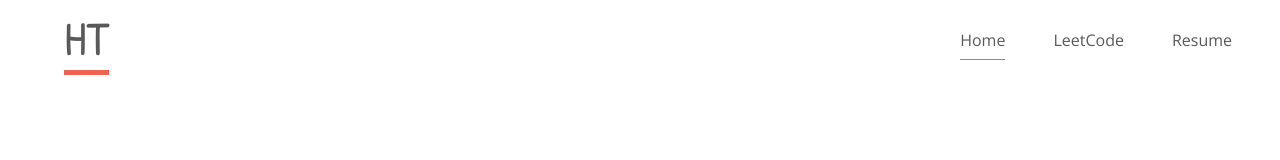
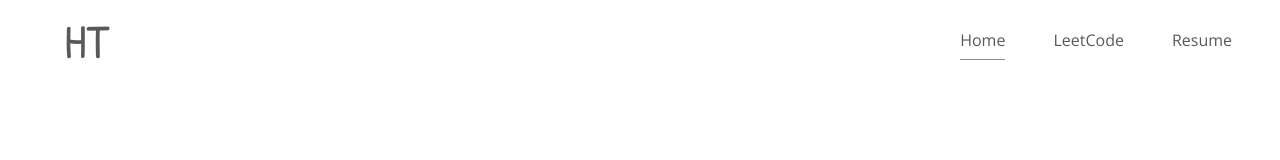
Before and after one commit to max172-hqt/max172-hqt.github.io, a Next.js app: page / in a window 1280 px wide. Shown: the top 160 px of the page. Built offline with nearby package versions, Linux system fonts and the light colour scheme.

Commit message:
fix: Add style for navigation bar

```diff
--- a/components/Navigation/Navbar.module.css
+++ b/components/Navigation/Navbar.module.css
@@ -3,7 +3,6 @@
   font-size: 3em;
   transition: all 200ms;
   margin-left: 1rem;
-  border-bottom: 5px solid var(--theme-color);
 }
 
 .logo a {
@@ -21,7 +20,8 @@
   width: 100%;
   display: flex;
   align-items: center;
-  position: relative;
+  position: fixed;
+
 }
 
 .menuButton {
--- a/components/Navigation/PageNavbar.tsx
+++ b/components/Navigation/PageNavbar.tsx
@@ -1,10 +1,44 @@
 import Link from "next/link";
 import styles from "./Navbar.module.css";
 import Menu from "@mui/icons-material/Menu";
-import { useEffect, useState } from "react";
+import React, { useEffect, useState } from "react";
 import { useRouter } from "next/router";
+import { Slide, useScrollTrigger } from "@mui/material";
 
-export default function Navbar() {
+interface Props {
+  /**
+   * Injected by the documentation to work in an iframe.
+   * You won't need it on your project.
+   */
+  window?: () => Window;
+  children: React.ReactElement;
+}
+
+function HideOnScroll(props: Props) {
+  const { children, window } = props;
+
+  const trigger = useScrollTrigger({
+    disableHysteresis: true,
+    threshold: 100,
+    target: window ? window() : undefined,
+  });
+
+  return React.cloneElement(children, {
+    style: {
+      backgroundColor: 'rgba(255, 255, 255, 0.9)',
+      backdropFilter: 'blur(6px)',
+      boxShadow: trigger ? '0 2px 4px 0 rgba(0,0,0,.2)' : 'none'
+    }
+  })
+
+  // return (
+  //   <Slide appear={true} direction="down" in={!trigger}>
+  //     {childrenClone}
+  //   </Slide>
+  // );
+}
+
+export default function Navbar(props: Props) {
   const router = useRouter();
   const [isNavExpanded, setNavExpanded] = useState(false);
 
@@ -14,6 +48,7 @@ export default function Navbar() {
 
   return (
     <header>
+        <HideOnScroll {...props}>
           <nav className={styles.nav}>
             <div className={styles.logo}>
               <Link href="/">HT</Link>
@@ -25,12 +60,16 @@ export default function Navbar() {
               <Menu />
             </button>
             <ul
-          className={`${styles.menu} ${isNavExpanded ? styles.expanded : ""}`}
+              className={`${styles.menu} ${
+                isNavExpanded ? styles.expanded : ""
+              }`}
             >
               <li className={router.pathname == "/" ? styles.active : ""}>
                 <Link href="/">Home</Link>
               </li>
-          <li className={router.pathname == "/leetcodes" ? styles.active : ""}>
+              <li
+                className={router.pathname == "/leetcodes" ? styles.active : ""}
+              >
                 <Link href="/leetcodes">LeetCode</Link>
               </li>
               <li>
@@ -45,6 +84,7 @@ export default function Navbar() {
               </li>
             </ul>
           </nav>
+        </HideOnScroll>
     </header>
   );
 }
--- a/components/Portfolio/Introduction/IntroSection.module.css
+++ b/components/Portfolio/Introduction/IntroSection.module.css
@@ -1,6 +1,9 @@
 /* Main content */
 .main {
   padding: 1em;
+}
+.introBanner {
+  margin-top: 5em;
 }
 
 .introBanner p span {
@@ -40,7 +43,7 @@
   .introBanner {
     max-width: 900px;
     margin: 0 auto;
-    margin-top: 5em;
+    margin-top: 10em;
     margin-bottom: 10em;
   }
   /* Intro banner design */
--- a/pages/leetcodes.module.css
+++ b/pages/leetcodes.module.css
@@ -1,6 +1,7 @@
 .container {
     max-width: 800px;
     margin: 0 auto;
+    margin-top: 5em;
     margin-bottom: 2em;
 }
 
--- a/pages/leetcodes/post.module.css
+++ b/pages/leetcodes/post.module.css
@@ -1,4 +1,5 @@
 .container {
     max-width: 900px;
     margin: 0 auto;
+    margin-top: 5em;
 }
```
Also changed, not shown: pages/leetcodes/[id].tsx (+9 -1 lines). Lines whose indentation alone changed are shown as unchanged.
